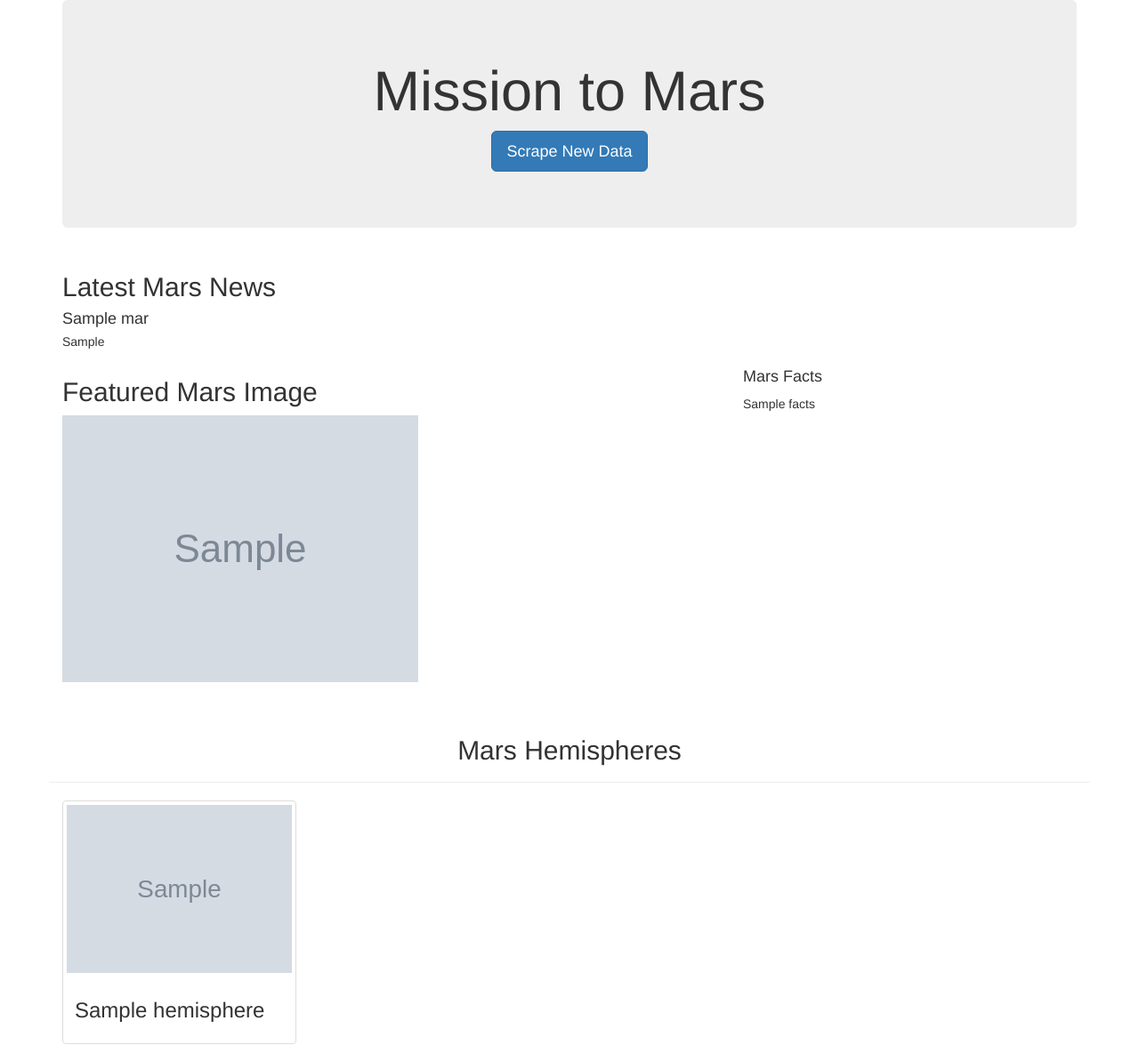
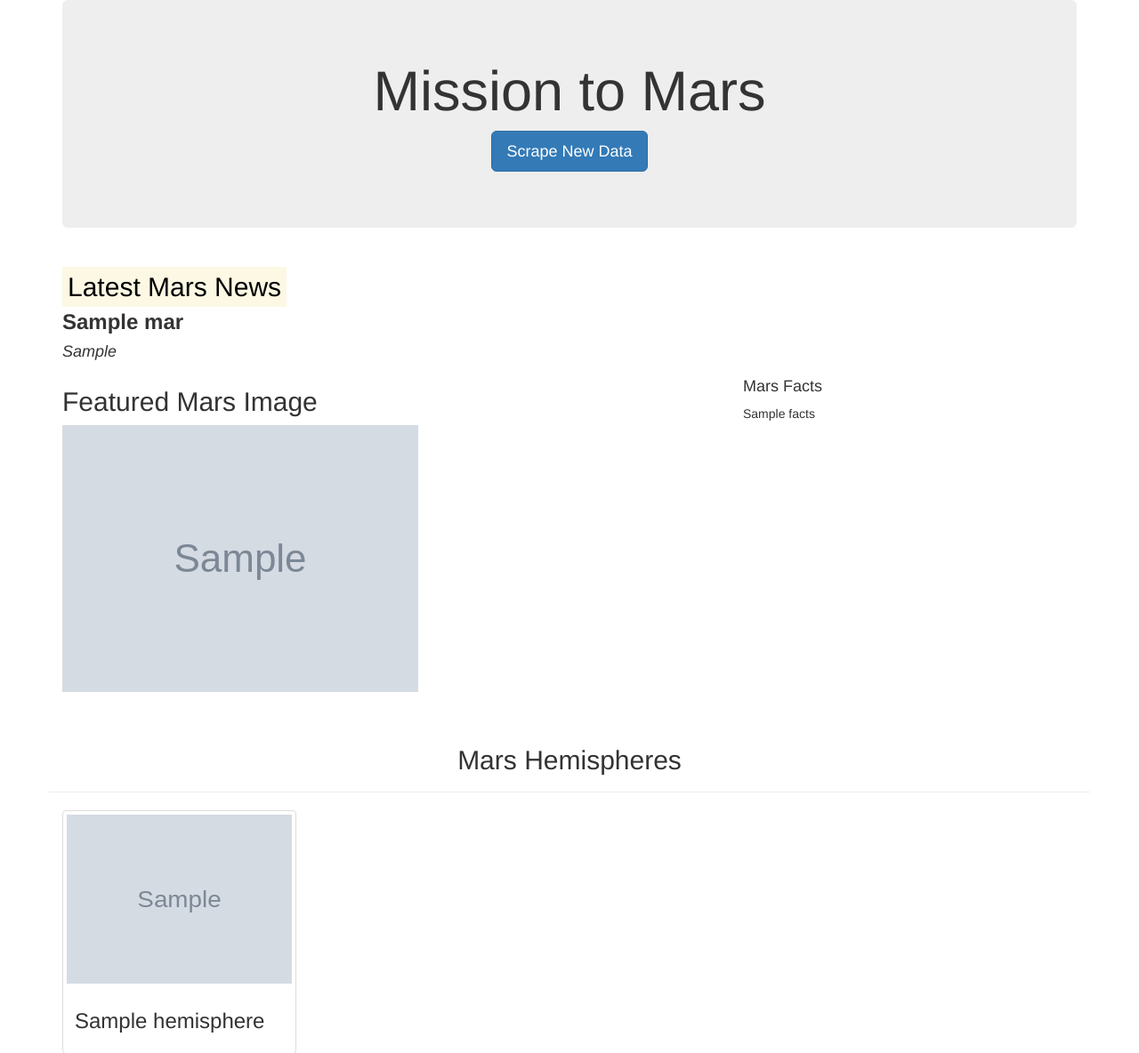
Before and after one commit to yycheung/Mission-to-Mars, a Flask app: page / in a window 1280 px wide. Shown: the top 1184 px of the page at 89% size. Run offline with Flask 2, Linux system fonts and the light colour scheme; grey boxes marked "Sample" are stand-in pictures; a database or web service that is not in the repository returns one stand-in record (values such as "Sample title"); some libraries are stand-ins or nearby versions.

Commit message:
customized the website layout

```diff
--- a/templates/index.html
+++ b/templates/index.html
@@ -23,16 +23,16 @@
         <div class="col-md-12">
           <div class="media">
             <div class="media-body">
-              <h2>Latest Mars News</h2>
-              <h4 class="media-heading">{{ mars.news_title }}</h4>
-              <p>{{ mars.news_paragraph }}</p>
+              <p class="text-primary"><h2><mark>Latest Mars News</mark></h2></p>
+              <h3 class="media-heading"><strong>{{ mars.news_title }}</strong></h3>
+              <h4 <p><em>{{ mars.news_paragraph }}</em></p></h4>
             </div>
           </div>
         </div>
       </div>
       <!-- Section for Featured Image and Facts table -->
       <div class="row" id="mars-featured-image">
-        <div class="col-md-8">
+        <div class="col-lg-8 col-md-8 col-sm-12">
           <h2>Featured Mars Image</h2>
           <img
             src="{{mars.featured_image }}"
@@ -40,7 +40,7 @@
             alt="Responsive image"
           />
         </div>
-        <div class="col-md-4">
+        <div class="col-lg-4 col-md-4 col-sm-12">
           <!-- Mars Facts -->
           <div class="row" id="mars-facts">
             <h4>Mars Facts</h4>
```
Also changed, not shown: README.md, resources/1.1.png (added), resources/1.2.png (added), resources/1.3.png (added), resources/2.1.png (added), resources/3.1.png (added), resources/3.2.png (added), 2 other files.
